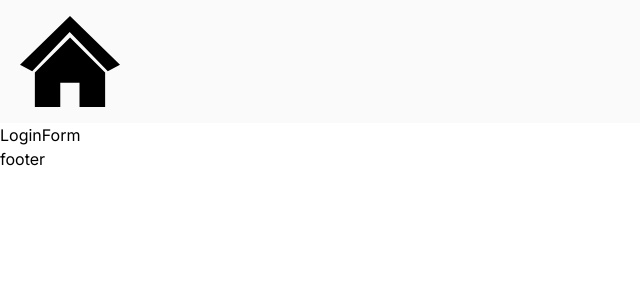
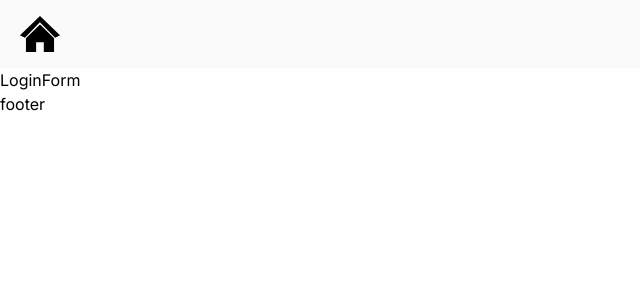
Before and after one commit to Dayanna452/crud-frontend, a Next.js app: page / in a window 1280 px wide. Shown: the top 300 px of the page, without its empty margins (0-640 px from the left). Built offline with nearby package versions, Linux system fonts and the light colour scheme.

Commit message:
update navbar logo size

```diff
--- a/src/components/molecules/Navbar/navbar.component.tsx
+++ b/src/components/molecules/Navbar/navbar.component.tsx
@@ -1,7 +1,8 @@
 import Image from 'next/image'
+import Link from 'next/link'
 
 const classesNavbar = {
-  nav: 'relative flex w-full flex-wrap items-center justify-between bg-zinc-50 py-2 shadow-dark-mild dark:bg-neutral-700 lg:py-4',
+  nav: 'relative flex w-full flex-wrap items-center justify-between bg-zinc-50 py-2 shadow-dark-mild dark:bg-neutral-700 lg:py-4'
 }
 
 export const Navbar = () => {
@@ -9,14 +10,17 @@ export const Navbar = () => {
     <nav className='relative flex w-full flex-wrap items-center justify-between bg-zinc-50 py-2 shadow-dark-mild dark:bg-neutral-700 lg:py-4'>
       <div className='flex w-full flex-wrap items-center justify-between px-3'>
         <div>
-          <a className='mx-2 my-1 flex items-center lg:mb-0 lg:mt-0' href='#'>
+          <Link
+            href='/'
+            className='mx-2 my-1 flex items-center lg:mb-0 lg:mt-0'
+          >
             <Image
               src='/home-icon.svg'
-              width={100}
+              width={40}
               height={40}
               alt='Picture of the author'
             />
-          </a>
+          </Link>
         </div>
       </div>
     </nav>
```
